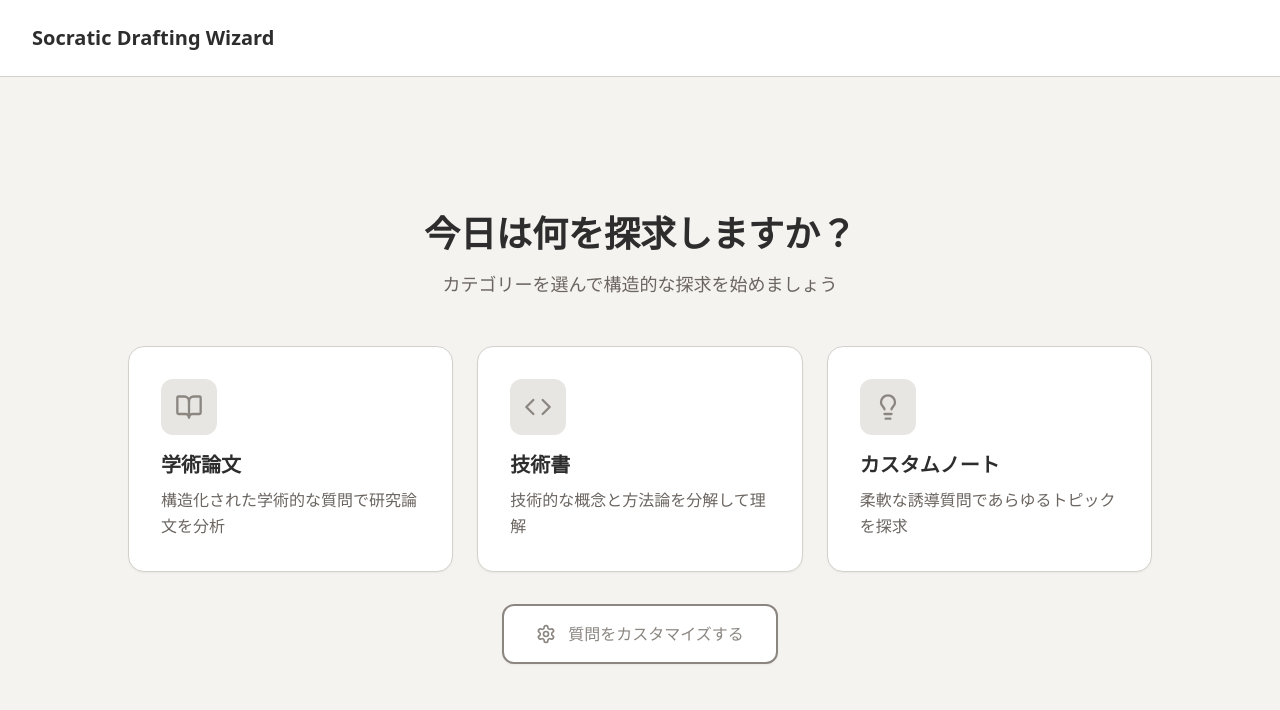
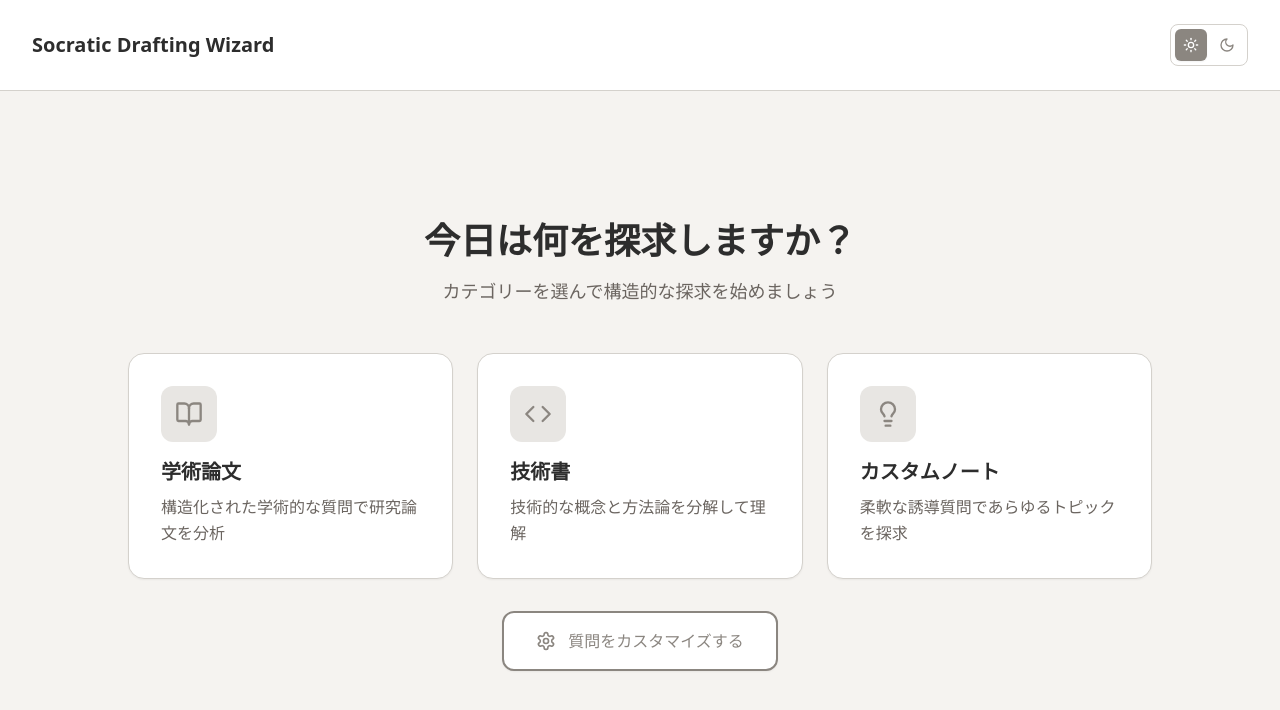
Before and after one commit to DanTaiki0531/SocraticDraftingWizard, a React (Vite) app in the folder frontend/: page / in a window 1280 px wide. Shown: the top 710 px of the page. Built offline with nearby package versions, Linux system fonts and the light colour scheme.

Commit message:
feat: カラーテーマのダークモードを追加

```diff
--- a/frontend/App.tsx
+++ b/frontend/App.tsx
@@ -201,7 +201,7 @@ export default function App() {
   };
 
   return (
-    <div className="min-h-screen bg-[#F5F3F0]">
+    <div className="min-h-screen bg-theme-bg">
       {error && (
         <div className="fixed top-4 left-1/2 -translate-x-1/2 bg-red-500 text-white px-6 py-3 rounded-lg shadow-lg z-50">
           {error}
--- a/frontend/components/HomePage.tsx
+++ b/frontend/components/HomePage.tsx
@@ -1,4 +1,5 @@
 import { BookOpen, Code, Lightbulb, Settings } from 'lucide-react';
+import { ThemeSelector } from './ThemeSelector';
 
 interface HomePageProps {
   onSelectCategory: (category: 'academic' | 'technical' | 'custom') => void;
@@ -30,17 +31,18 @@ export function HomePage({ onSelectCategory, onCustomize }: HomePageProps) {
   return (
     <div className="min-h-screen flex flex-col">
       {/* Header */}
-      <header className="py-6 px-8 border-b border-[#D4D1CC] bg-white">
-        <h1 className="text-xl font-semibold text-[#2D2D2D]">Socratic Drafting Wizard</h1>
+      <header className="py-6 px-8 border-b border-theme-border bg-theme-surface flex items-center justify-between">
+        <h1 className="text-xl font-semibold text-theme-foreground">Socratic Drafting Wizard</h1>
+        <ThemeSelector />
       </header>
 
       {/* Main Content */}
       <main className="flex-1 flex items-center justify-center px-8 py-16">
         <div className="max-w-5xl w-full">
-          <h2 className="text-4xl font-bold text-center text-[#2D2D2D] mb-4">
+          <h2 className="text-4xl font-bold text-center text-theme-foreground mb-4">
             今日は何を探求しますか？
           </h2>
-          <p className="text-center text-[#6B6560] mb-12 text-lg">
+          <p className="text-center text-theme-foreground-muted mb-12 text-lg">
             カテゴリーを選んで構造的な探求を始めましょう
           </p>
 
@@ -49,15 +51,15 @@ export function HomePage({ onSelectCategory, onCustomize }: HomePageProps) {
               <button
                 key={category.id}
                 onClick={() => onSelectCategory(category.id)}
-                className="bg-white rounded-2xl p-8 shadow-sm border border-[#D4D1CC] hover:shadow-md hover:border-[#8B8680] transition-all duration-200 text-left group"
+                className="bg-theme-surface rounded-2xl p-8 shadow-sm border border-theme-border hover:shadow-md hover:border-theme-border-hover transition-all duration-200 text-left group"
               >
-                <div className="w-14 h-14 rounded-xl bg-[#E8E6E3] flex items-center justify-center mb-4 group-hover:bg-[#8B8680] transition-colors">
-                  <category.icon className="w-7 h-7 text-[#8B8680] group-hover:text-white transition-colors" />
+                <div className="w-14 h-14 rounded-xl bg-theme-muted flex items-center justify-center mb-4 group-hover:bg-theme-primary transition-colors">
+                  <category.icon className="w-7 h-7 text-theme-primary group-hover:text-theme-primary-foreground transition-colors" />
                 </div>
-                <h3 className="text-xl font-semibold text-[#2D2D2D] mb-2">
+                <h3 className="text-xl font-semibold text-theme-foreground mb-2">
                   {category.title}
                 </h3>
-                <p className="text-[#6B6560] leading-relaxed">
+                <p className="text-theme-foreground-muted leading-relaxed">
                   {category.description}
                 </p>
               </button>
@@ -68,7 +70,7 @@ export function HomePage({ onSelectCategory, onCustomize }: HomePageProps) {
           <div className="flex justify-center">
             <button
               onClick={onCustomize}
-              className="flex items-center gap-3 px-8 py-4 bg-white border-2 border-[#8B8680] text-[#8B8680] rounded-xl hover:bg-[#8B8680] hover:text-white transition-all duration-200 font-medium shadow-sm hover:shadow-md"
+              className="flex items-center gap-3 px-8 py-4 bg-theme-surface border-2 border-theme-primary text-theme-primary rounded-xl hover:bg-theme-primary hover:text-theme-primary-foreground transition-all duration-200 font-medium shadow-sm hover:shadow-md"
             >
               <Settings className="w-5 h-5" />
               <span>質問をカスタマイズする</span>
--- /dev/null
+++ b/frontend/components/ThemeProvider.tsx
@@ -0,0 +1,46 @@
+import { createContext, useContext, useEffect, useState, ReactNode } from 'react';
+
+export type Theme = 'light' | 'dark';
+
+interface ThemeContextType {
+    theme: Theme;
+    setTheme: (theme: Theme) => void;
+}
+
+const ThemeContext = createContext<ThemeContextType | undefined>(undefined);
+
+const THEME_STORAGE_KEY = 'socratic-wizard-theme';
+
+export function ThemeProvider({ children }: { children: ReactNode }) {
+    const [theme, setTheme] = useState<Theme>(() => {
+        // Load from localStorage on initial render
+        if (typeof window !== 'undefined') {
+            const saved = localStorage.getItem(THEME_STORAGE_KEY);
+            if (saved && ['light', 'dark'].includes(saved)) {
+                return saved as Theme;
+            }
+        }
+        return 'light';
+    });
+
+    useEffect(() => {
+        // Apply theme to document
+        document.documentElement.setAttribute('data-theme', theme);
+        // Save to localStorage
+        localStorage.setItem(THEME_STORAGE_KEY, theme);
+    }, [theme]);
+
+    return (
+        <ThemeContext.Provider value={{ theme, setTheme }}>
+            {children}
+        </ThemeContext.Provider>
+    );
+}
+
+export function useTheme() {
+    const context = useContext(ThemeContext);
+    if (context === undefined) {
+        throw new Error('useTheme must be used within a ThemeProvider');
+    }
+    return context;
+}
--- /dev/null
+++ b/frontend/components/ThemeSelector.tsx
@@ -0,0 +1,34 @@
+import { Sun, Moon } from 'lucide-react';
+import { useTheme, Theme } from './ThemeProvider';
+
+const themes: { id: Theme; label: string; icon: typeof Sun }[] = [
+    { id: 'light', label: 'ライト', icon: Sun },
+    { id: 'dark', label: 'ダーク', icon: Moon },
+];
+
+export function ThemeSelector() {
+    const { theme, setTheme } = useTheme();
+
+    return (
+        <div className="flex items-center gap-1 bg-theme-surface rounded-lg p-1 border border-theme-border">
+            {themes.map((t) => {
+                const Icon = t.icon;
+                const isActive = theme === t.id;
+                return (
+                    <button
+                        key={t.id}
+                        onClick={() => setTheme(t.id)}
+                        className={`p-2 rounded-md transition-all duration-200 ${isActive
+                            ? 'bg-theme-primary text-theme-primary-foreground shadow-sm'
+                            : 'text-theme-muted-foreground hover:bg-theme-muted hover:text-theme-foreground'
+                            }`}
+                        title={t.label}
+                        aria-label={`${t.label}テーマに切り替え`}
+                    >
+                        <Icon className="w-4 h-4" />
+                    </button>
+                );
+            })}
+        </div>
+    );
+}
--- a/frontend/main.tsx
+++ b/frontend/main.tsx
@@ -2,9 +2,12 @@ import { StrictMode } from 'react'
 import { createRoot } from 'react-dom/client'
 import './styles/globals.css'
 import App from './App.tsx'
+import { ThemeProvider } from './components/ThemeProvider.tsx'
 
 createRoot(document.getElementById('root')!).render(
     <StrictMode>
-        <App />
+        <ThemeProvider>
+            <App />
+        </ThemeProvider>
     </StrictMode>,
 )
--- a/frontend/styles/globals.css
+++ b/frontend/styles/globals.css
@@ -2,29 +2,138 @@
 @tailwind components;
 @tailwind utilities;
 
-:root {
-  --font-size: 16px;
-  --background: #ffffff;
-  --foreground: #1a1a1a;
-  --primary: #030213;
-  --primary-foreground: #ffffff;
-  --muted: #ececf0;
-  --muted-foreground: #717182;
-  --border: rgba(0, 0, 0, 0.1);
+/* Light Theme (Default) */
+:root,
+[data-theme="light"] {
+  --theme-bg: #F5F3F0;
+  --theme-bg-alt: #ffffff;
+  --theme-surface: #ffffff;
+  --theme-foreground: #2D2D2D;
+  --theme-foreground-muted: #6B6560;
+  --theme-primary: #8B8680;
+  --theme-primary-foreground: #ffffff;
+  --theme-muted: #E8E6E3;
+  --theme-muted-foreground: #8B8680;
+  --theme-border: #D4D1CC;
+  --theme-border-hover: #8B8680;
+  --theme-error: #ef4444;
+  --theme-error-foreground: #ffffff;
+}
+
+/* Dark Theme */
+[data-theme="dark"] {
+  --theme-bg: #1a1a2e;
+  --theme-bg-alt: #16213e;
+  --theme-surface: #0f3460;
+  --theme-foreground: #eaeaea;
+  --theme-foreground-muted: #a0a0a0;
+  --theme-primary: #64b5f6;
+  --theme-primary-foreground: #1a1a2e;
+  --theme-muted: #2a2a4e;
+  --theme-muted-foreground: #8080a0;
+  --theme-border: #3a3a5e;
+  --theme-border-hover: #64b5f6;
+  --theme-error: #f87171;
+  --theme-error-foreground: #1a1a2e;
+}
+
+/* Paper Theme */
+[data-theme="paper"] {
+  --theme-bg: #FBF7F0;
+  --theme-bg-alt: #FFF8E7;
+  --theme-surface: #FFF8E7;
+  --theme-foreground: #3D3D3D;
+  --theme-foreground-muted: #7D7167;
+  --theme-primary: #A67B5B;
+  --theme-primary-foreground: #FFF8E7;
+  --theme-muted: #F0E6D3;
+  --theme-muted-foreground: #A67B5B;
+  --theme-border: #D4C4B0;
+  --theme-border-hover: #A67B5B;
+  --theme-error: #dc2626;
+  --theme-error-foreground: #FFF8E7;
 }
 
 @layer base {
   * {
-    @apply border-gray-200;
+    @apply border-[var(--theme-border)];
   }
 
   body {
-    @apply bg-[#F5F3F0] text-gray-900;
+    background-color: var(--theme-bg);
+    color: var(--theme-foreground);
     -webkit-font-smoothing: antialiased;
     -moz-osx-font-smoothing: grayscale;
+    transition: background-color 0.3s ease, color 0.3s ease;
+  }
+}
+
+@layer utilities {
+  .bg-theme-bg {
+    background-color: var(--theme-bg);
+  }
+
+  .bg-theme-bg-alt {
+    background-color: var(--theme-bg-alt);
+  }
+
+  .bg-theme-surface {
+    background-color: var(--theme-surface);
+  }
+
+  .bg-theme-primary {
+    background-color: var(--theme-primary);
+  }
+
+  .bg-theme-muted {
+    background-color: var(--theme-muted);
+  }
+
+  .bg-theme-error {
+    background-color: var(--theme-error);
+  }
+
+  .text-theme-foreground {
+    color: var(--theme-foreground);
+  }
+
+  .text-theme-foreground-muted {
+    color: var(--theme-foreground-muted);
+  }
+
+  .text-theme-primary {
+    color: var(--theme-primary);
+  }
+
+  .text-theme-primary-foreground {
+    color: var(--theme-primary-foreground);
+  }
+
+  .text-theme-muted-foreground {
+    color: var(--theme-muted-foreground);
+  }
+
+  .text-theme-error-foreground {
+    color: var(--theme-error-foreground);
+  }
+
+  .border-theme-border {
+    border-color: var(--theme-border);
+  }
+
+  .border-theme-border-hover {
+    border-color: var(--theme-border-hover);
+  }
+
+  .border-theme-primary {
+    border-color: var(--theme-primary);
+  }
+
+  .shadow-theme {
+    box-shadow: 0 1px 3px 0 rgba(0, 0, 0, 0.1);
   }
 }
 
 html {
-  font-size: var(--font-size);
+  font-size: 16px;
 }
```
